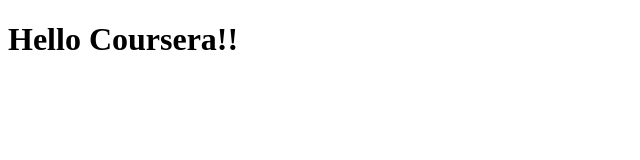
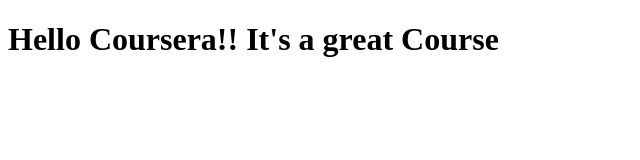
Before and after one commit to srikprasad/coursera-test, a plain HTML site: page site/index.html in a window 1280 px wide. Shown: the whole page, without its empty margins (0-640 px from the left). Drawn offline with Linux system fonts and the light colour scheme.

Commit message:
Small addition to our page content.

```diff
--- a/site/index.html
+++ b/site/index.html
@@ -4,6 +4,6 @@
 	<title>Hello Coursera!</title>
 </head>
 <body>
-<h1>Hello Coursera!!</h1>
+<h1>Hello Coursera!! It's a great Course</h1>
 </body>
 </html>
```
